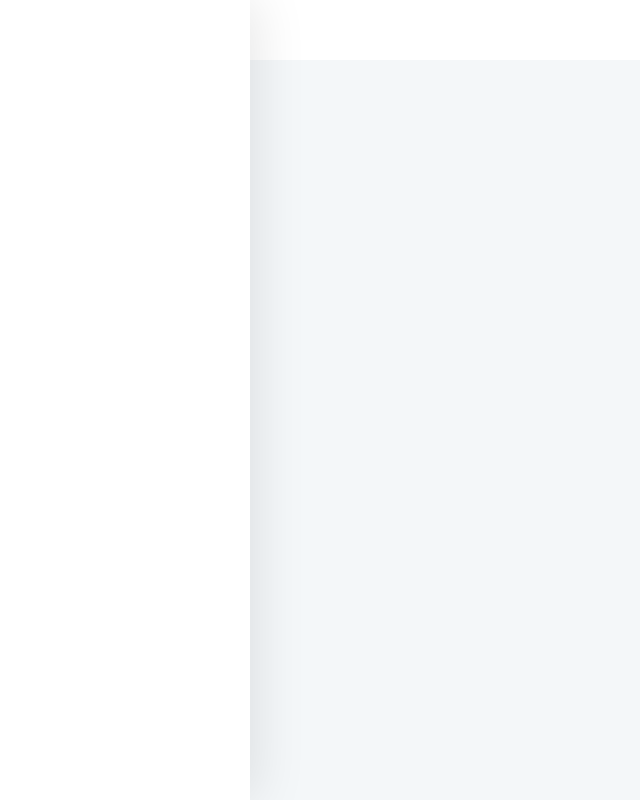
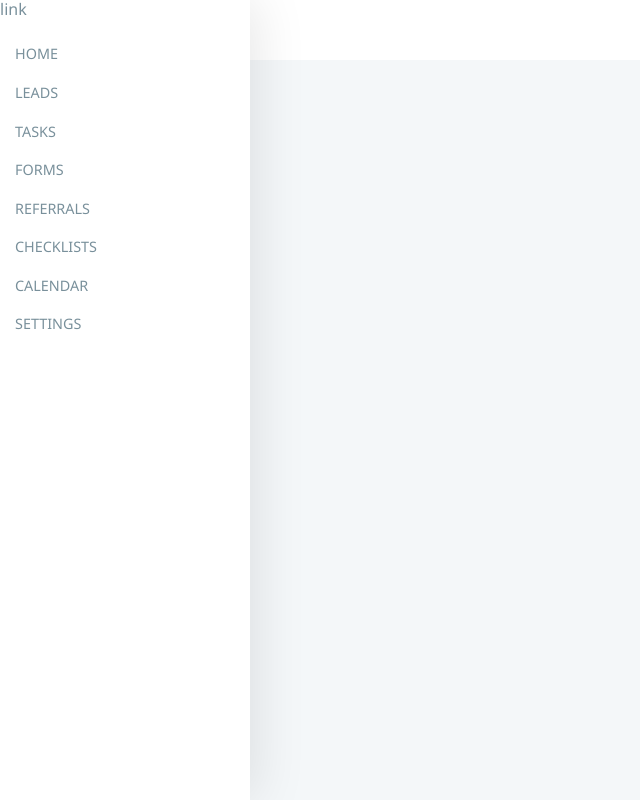
Before and after one commit to neo1807/rootstack, a React app: page / in a window 1280 px wide. Shown: the whole page, without its empty margins (0-640 px from the left). Built offline with nearby package versions, Linux system fonts and the light colour scheme.

Commit message:
feat: begin sidebar navigation

```diff
--- a/package.json
+++ b/package.json
@@ -16,8 +16,11 @@
     "build-prod": "parcel build src/index.html"
   },
   "dependencies": {
+    "normalize.css": "^8.0.1",
     "react": "^16.8.6",
-    "react-dom": "^16.8.6"
+    "react-dom": "^16.8.6",
+    "react-icons": "^3.7.0",
+    "s": "^0.1.1"
   },
   "devDependencies": {
     "@babel/core": "^7.4.0",
--- /dev/null
+++ b/src/components/navbar.js
@@ -0,0 +1,37 @@
+import React from "react";
+
+export default class Navbar extends React.Component {
+  render() {
+    return (
+      <nav>
+        <a>link</a>
+        <ul>
+          <li>
+            <a href="/">Home</a>
+          </li>
+          <li>
+            <a href="/">Leads</a>
+          </li>
+          <li>
+            <a href="/">Tasks</a>
+          </li>
+          <li>
+            <a href="/">Forms</a>
+          </li>
+          <li>
+            <a href="/">Referrals</a>
+          </li>
+          <li>
+            <a href="/">Checklists</a>
+          </li>
+          <li>
+            <a href="/">Calendar</a>
+          </li>
+          <li>
+            <a href="/">Settings</a>
+          </li>
+        </ul>
+      </nav>
+    );
+  }
+}
--- a/src/index.html
+++ b/src/index.html
@@ -5,8 +5,8 @@
     <meta charset="UTF-8">
     <meta name="viewport" content="width=device-width, initial-scale=1.0">
     <meta http-equiv="X-UA-Compatible" content="ie=edge">
-    <link rel="stylesheet" href="./styles.css">
     <title>Rootstack Leads</title>
+
   </head>
 
     <body>
--- a/src/index.js
+++ b/src/index.js
@@ -3,6 +3,8 @@ import ReactDOM from "react-dom";
 import Top from "./layout/top";
 import Side from "./layout/side";
 import Main from "./layout/main";
+import "normalize.css";
+import "./styles.css";
 
 class App extends React.Component {
   render() {
--- a/src/layout/side.js
+++ b/src/layout/side.js
@@ -1,7 +1,12 @@
 import React from "react";
+import Navbar from "../components/navbar";
 
 export default class Side extends React.Component {
   render() {
-    return <aside />;
+    return (
+      <aside>
+        <Navbar />
+      </aside>
+    );
   }
 }
--- a/src/styles.css
+++ b/src/styles.css
@@ -1,7 +1,7 @@
 body {
   color: #79909b;
   background-color: #f4f7f9;
-  margin: 0;
+  font-family: "Segoe UI", Tahoma, Geneva, Verdana, sans-serif;
 }
 .wrapper {
   display: grid;
@@ -31,3 +31,19 @@ aside {
   -webkit-box-shadow: 5px 0px 50px 0px rgba(0, 0, 0, 0.1);
   -moz-box-shadow: 5px 0px 50px 0px rgba(0, 0, 0, 0.1);
 }
+aside nav ul {
+  list-style-type: none;
+  padding: 0;
+}
+aside nav ul > li {
+  padding: 10px 15px 10px 15px;
+}
+aside nav ul > li a {
+  text-decoration: none;
+  text-transform: uppercase;
+}
+aside nav ul > li a,
+aside nav ul > li a:visited {
+  color: #79909b;
+  font-size: .9rem;
+}
```
